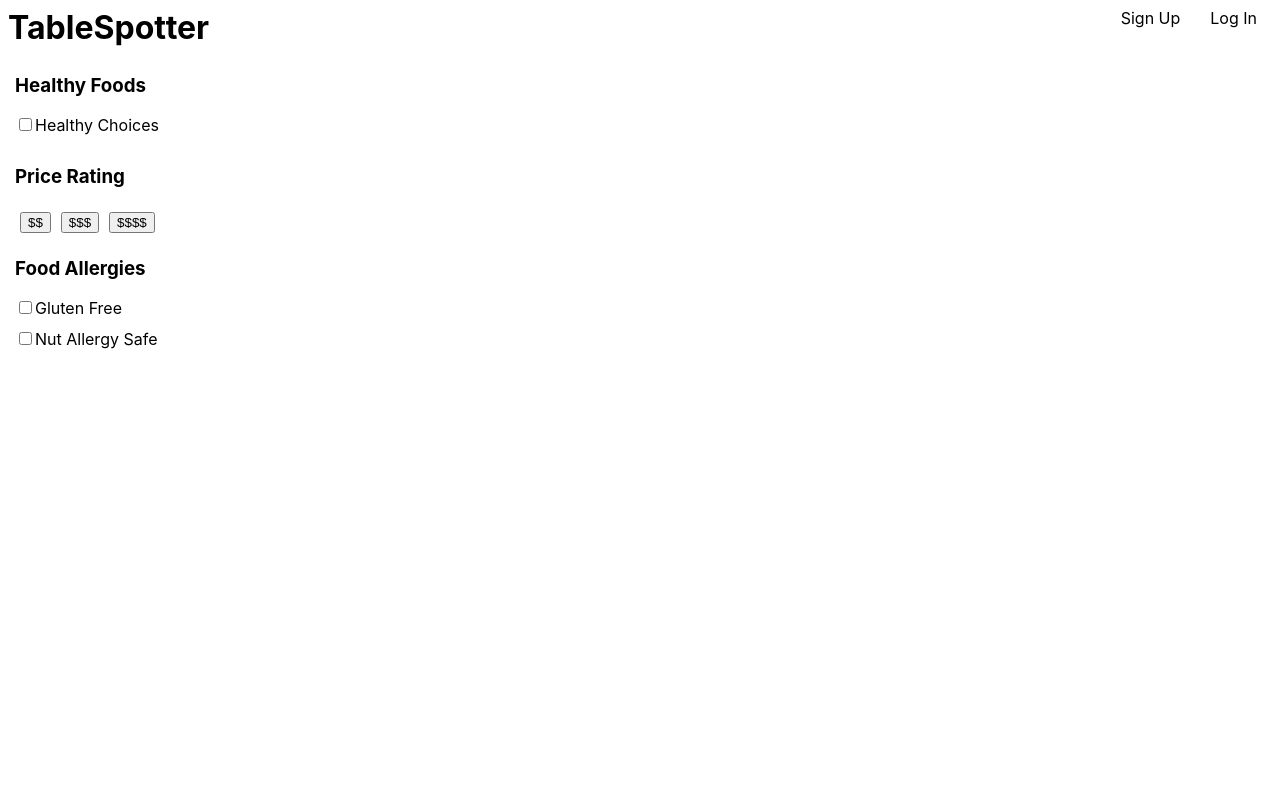
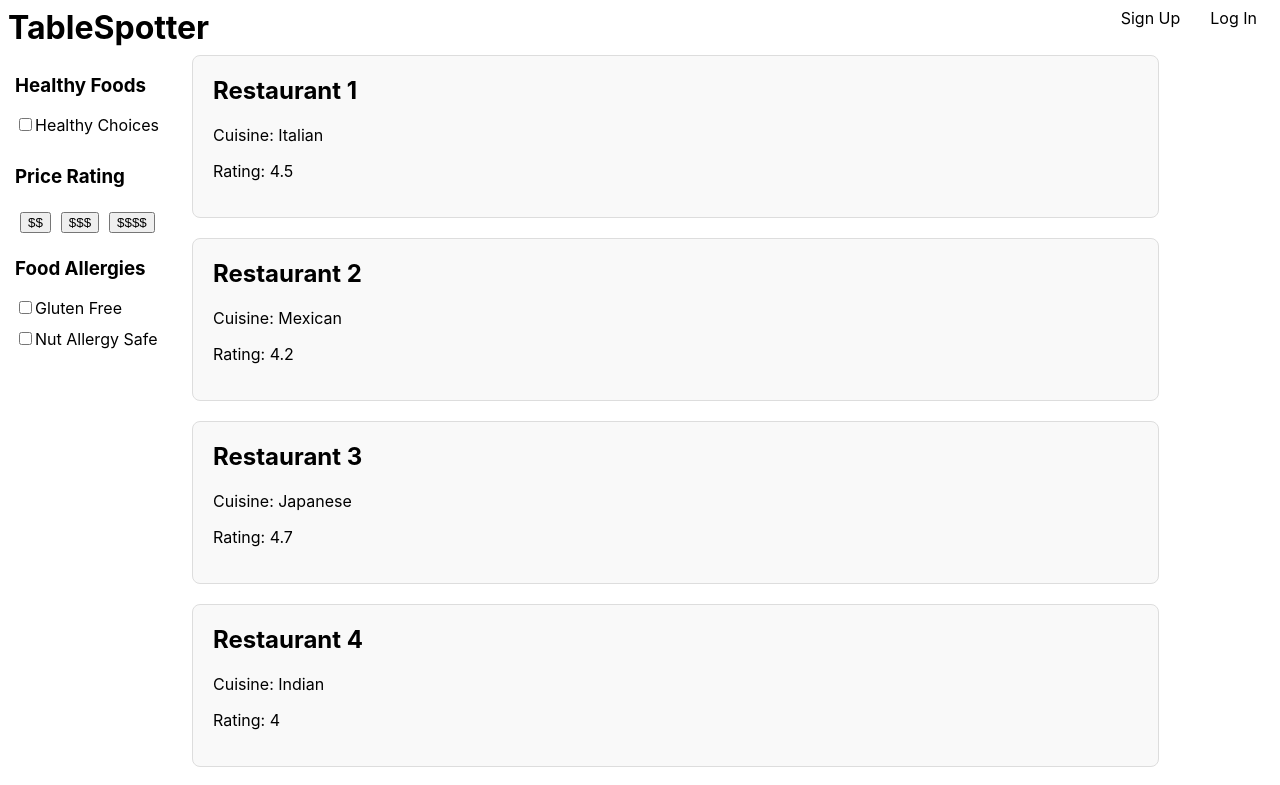
Before and after one commit to sjpope/HumanFactors, a React (Create React App) app in the folder client/: page /results in a window 1280 px wide. Shown: the top 785 px of the page. Built offline with nearby package versions, Linux system fonts and the light colour scheme.

Commit message:
result page update

```diff
--- a/client/src/App.css
+++ b/client/src/App.css
@@ -108,3 +108,23 @@ header nav a {
 .sideBarContent button {
   margin: 5px;
 }
+
+.restaurant-list-container {
+  display: flex;
+  flex-direction: column;
+  margin-left: 15%;
+}
+
+.restaurant-card-results {
+  background-color: #f9f9f9;
+  border: 1px solid #ddd;
+  border-radius: 8px;
+  padding: 20px;
+  margin-bottom: 20px;
+  width: 85%;
+  height: 200x;
+}
+
+.restaurant-card-results h2 {
+  margin-top: 0;
+}
--- /dev/null
+++ b/client/src/components/restaurantResults.jsx
@@ -0,0 +1,26 @@
+import React from 'react';
+
+const RestaurantList = () => {
+
+  const restaurants = [
+    { id: 1, name: 'Restaurant 1', cuisine: 'Italian', rating: 4.5 },
+    { id: 2, name: 'Restaurant 2', cuisine: 'Mexican', rating: 4.2 },
+    { id: 3, name: 'Restaurant 3', cuisine: 'Japanese', rating: 4.7 },
+    { id: 4, name: 'Restaurant 4', cuisine: 'Indian', rating: 4.0 },
+    { id: 5, name: 'Restaurant 5', cuisine: 'American', rating: 4.3 }
+  ];
+
+  return (
+    <div className="restaurant-list-container">
+      {restaurants.map(restaurant => (
+        <div key={restaurant.id} className="restaurant-card-results">
+          <h2>{restaurant.name}</h2>
+          <p>Cuisine: {restaurant.cuisine}</p>
+          <p>Rating: {restaurant.rating}</p>
+        </div>
+      ))}
+    </div>
+  );
+};
+
+export default RestaurantList;
--- a/client/src/pages/ResultsPage.jsx
+++ b/client/src/pages/ResultsPage.jsx
@@ -2,6 +2,7 @@ import React from 'react';
 import '../App.css';
 import Header from '../components/header';
 import SideBar from '../components/sideBar';
+import RestaurantList from '../components/restaurantResults';
 
 function ResultsPage() {
 
@@ -9,6 +10,7 @@ function ResultsPage() {
         <div>
             <Header />
             <SideBar />
+            <RestaurantList />
         </div>
     );
 }
```
Lines whose indentation alone changed are shown as unchanged.
